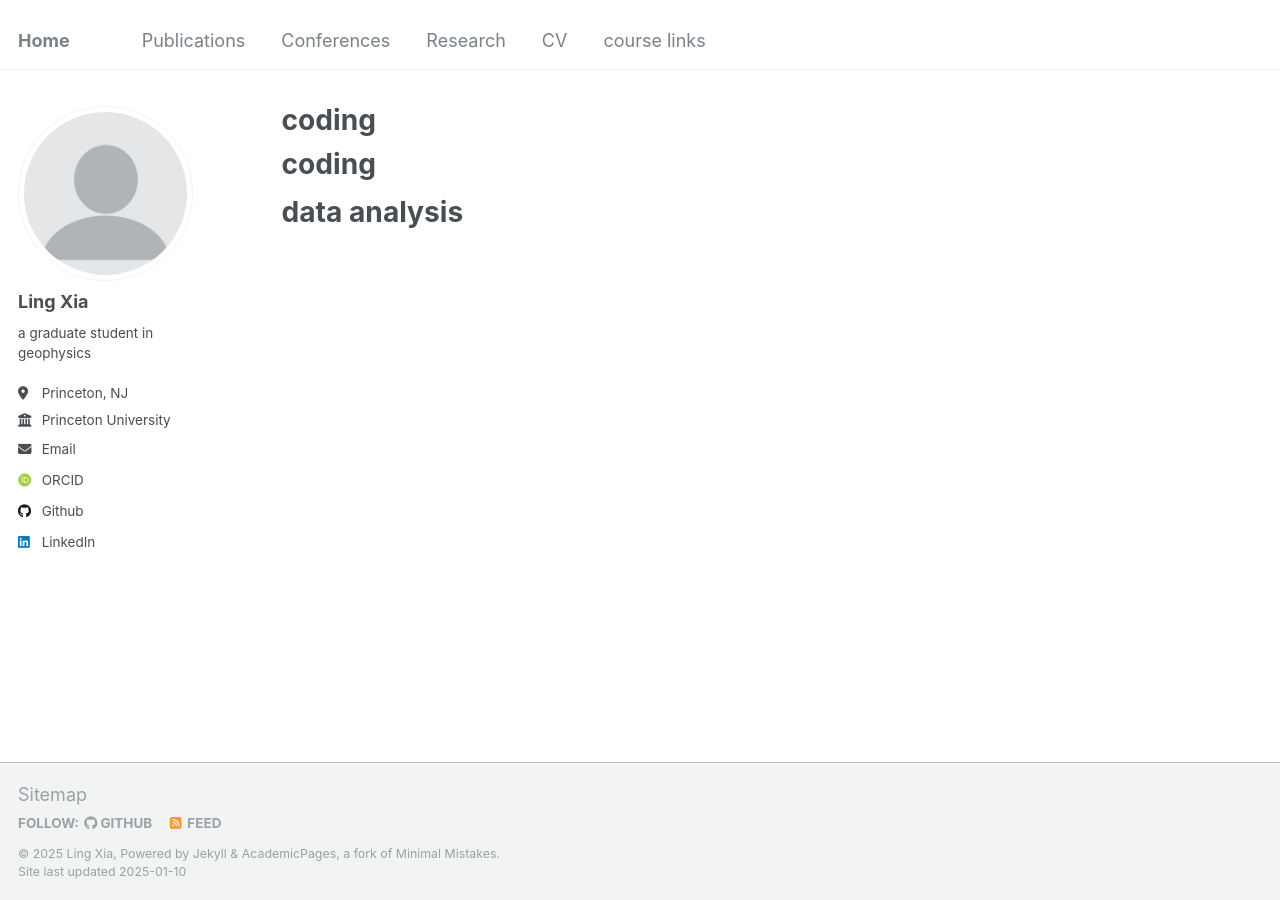
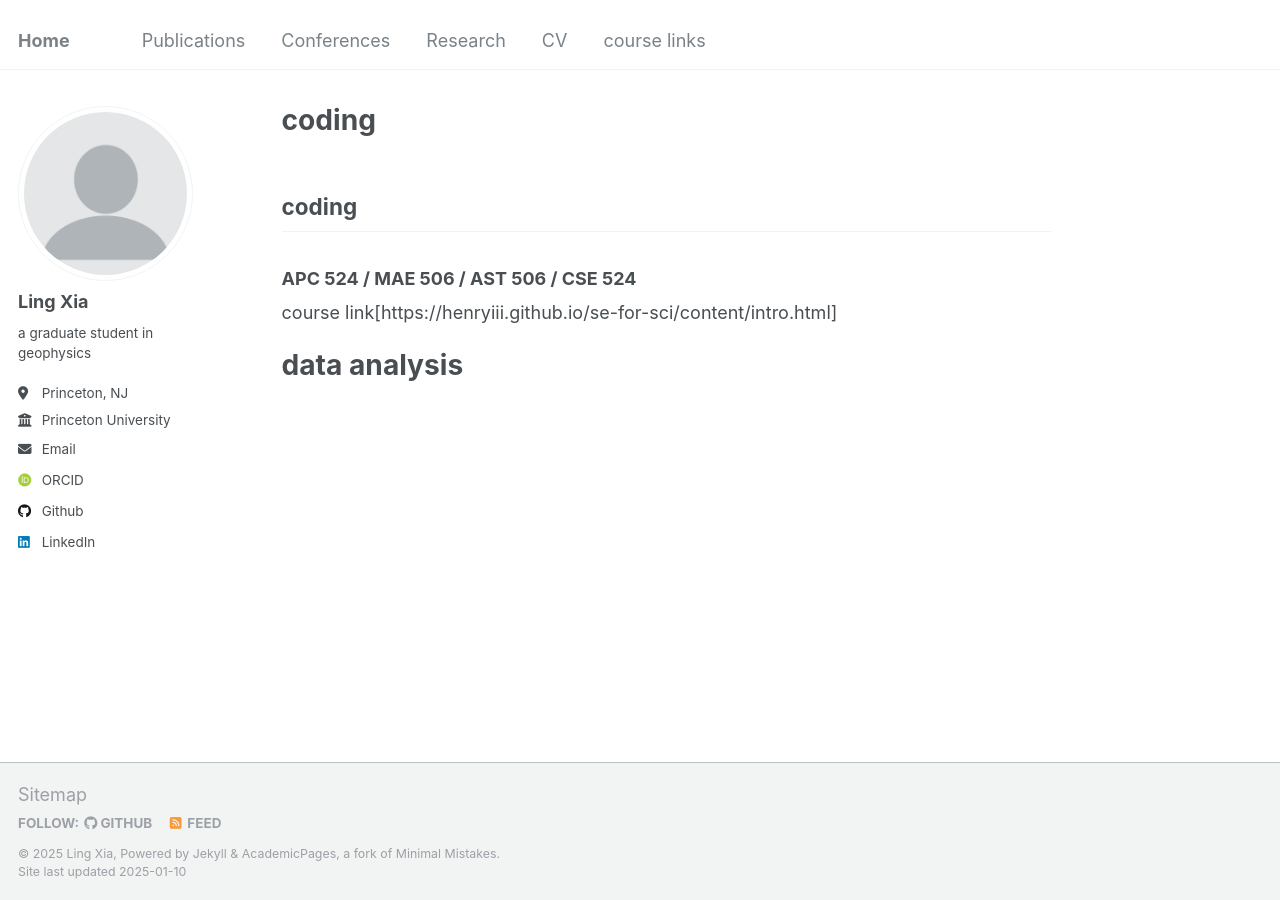
Before and after one commit to xialing2003/xialing2003.github.io, a Jekyll site: the page built from _pages/courses.md, in a window 1280 px wide. Built offline with Jekyll 4.4.1, drawn with Linux system fonts in a browser that asks for light colours; some web fonts are replaced; our own code applies the rules of GitHub Pages for plain Markdown files.

Commit message:
Update courses.md

```diff
--- a/_pages/courses.md
+++ b/_pages/courses.md
@@ -1,3 +1,6 @@
-# coding
+## coding
+
+### APC 524 / MAE 506 / AST 506 / CSE 524
+course link[https://henryiii.github.io/se-for-sci/content/intro.html]
 
 # data analysis
```
